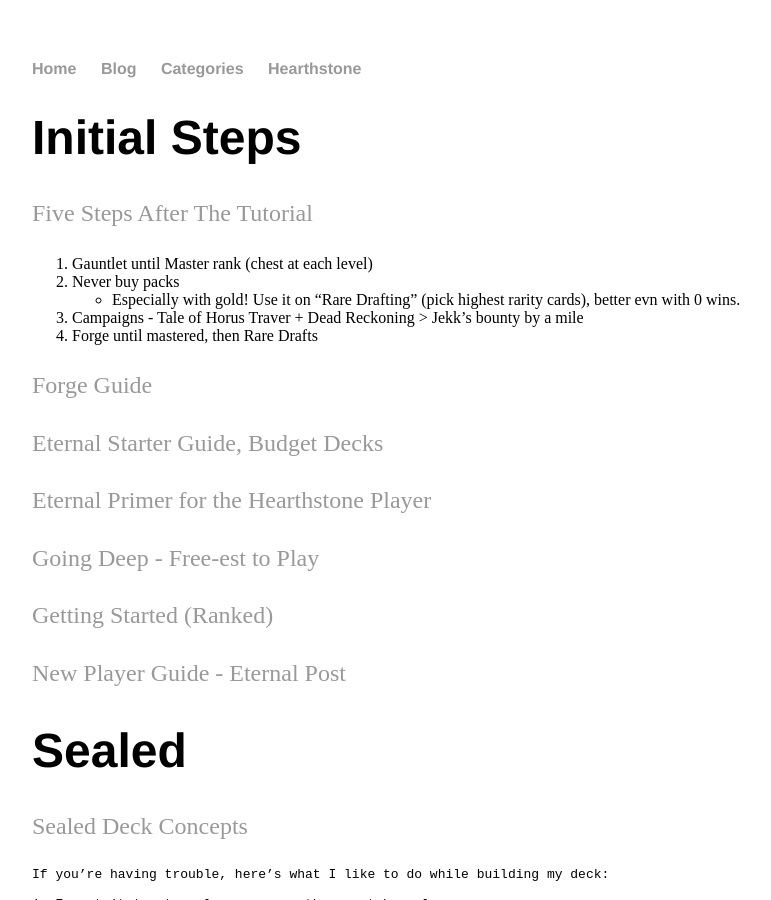
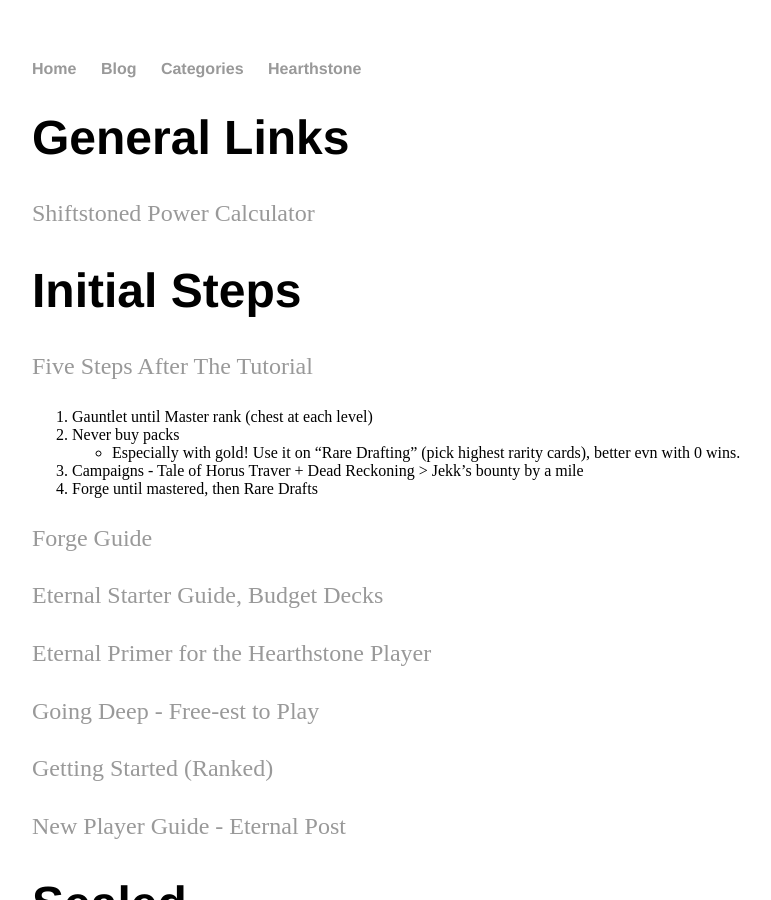
Before and after one commit to surgie/surgie.github.io, a Jekyll site: the page built from _posts/2018-10-15-learning-eternal.md, in a window 1280 px wide and 900 px high. Shown: the whole window, without its empty margins (160-931 px from the left). Built offline with Jekyll 4.4.1, drawn with Linux system fonts in a browser that asks for light colours; our own code applies the rules of GitHub Pages for plain Markdown files.

Commit message:
Random ccg stuff

```diff
--- a/_posts/2018-10-15-learning-eternal.md
+++ b/_posts/2018-10-15-learning-eternal.md
@@ -3,6 +3,10 @@
 date: 2018-10-15
 categories: [Eternal]
 ---
+
+# General Links
+
+[Shiftstoned Power Calculator](https://www.shiftstoned.com/epc/)
 
 # Initial Steps
 
```
Also changed, not shown: other parts of _posts/2018-10-15-learning-eternal.md (+2 -0 lines), _posts/2018-10-12-tosort.md (+4 -0 lines).
